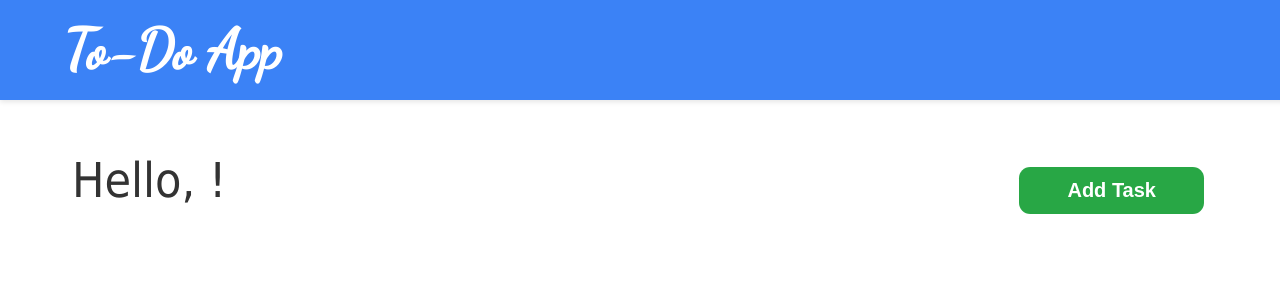
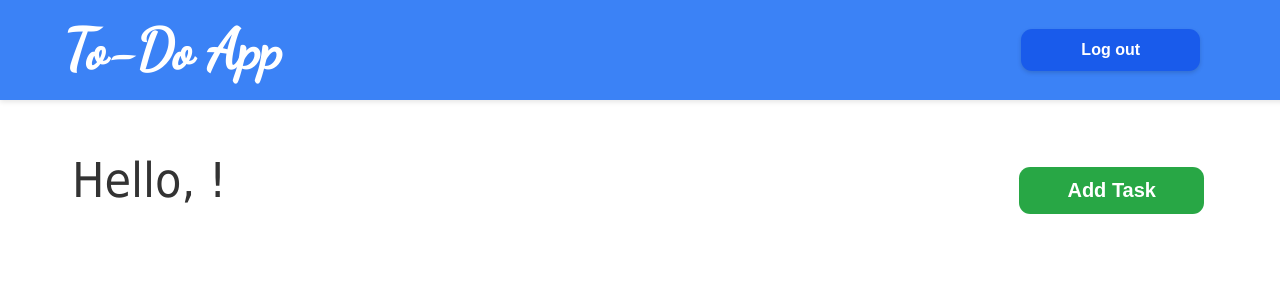
Before and after one commit to eladz96/Todo-list-app, an Angular app in the folder frontend/: page /home in a window 1280 px wide. Shown: the top 300 px of the page. Built offline with nearby package versions, Linux system fonts and the light colour scheme.

Commit message:
logout works

```diff
--- a/frontend/src/app/pages/home/home.component.css
+++ b/frontend/src/app/pages/home/home.component.css
@@ -124,3 +124,21 @@
 .task-menu button:hover {
   background-color: #f0f0f0;
 }
+
+.logout-btn {
+  margin-left: auto;
+  margin-right: 9rem;
+  padding: 0.75rem 3.75rem;
+  background-color: #195beb;
+  color: white;
+  border: none;
+  border-radius: 0.7rem;
+  font-size: 1rem;
+  cursor: pointer;
+  font-weight: bold;
+  box-shadow: 0 2px 4px rgba(0, 0, 0, 0.15);
+}
+
+.logout-btn:hover {
+  background-color: #1e40af;
+}
--- a/frontend/src/app/pages/home/home.component.html
+++ b/frontend/src/app/pages/home/home.component.html
@@ -1,8 +1,13 @@
-<div class="banner">To-Do App</div>
+<div class="banner">
+  To-Do App
+  <button class="logout-btn" (click)="logout()">Log out</button>
+</div>
 
 <div class="greeting-bar">
   <div class="greeting">Hello, {{ userName }}!</div>
-  <button class="add-task-btn" (click)="openTaskPopup()">Add Task</button>
+  <div>
+    <button class="add-task-btn" (click)="openTaskPopup()">Add Task</button>
+  </div>
 </div>
 
 <app-new-task
--- a/frontend/src/app/pages/home/home.component.ts
+++ b/frontend/src/app/pages/home/home.component.ts
@@ -3,6 +3,7 @@ import { HttpClient } from '@angular/common/http';
 import { CommonModule } from '@angular/common';
 import { NewTaskComponent } from '../../components/new-task/new-task.component';
 import { EditTaskComponent } from '../../components/edit-task/edit-task.component';
+import { Router } from '@angular/router';
 
 type TaskPriority = 'high' | 'medium' | 'low';
 
@@ -26,7 +27,7 @@ export class HomeComponent implements OnInit {
   showEditPopup = false;
   editTaskData: any = null;
 
-  constructor(private http: HttpClient) {}
+  constructor(private http: HttpClient, private router: Router) {}
 
   ngOnInit(): void {
     this.userName = localStorage.getItem('userName') || '';
@@ -119,4 +120,10 @@ export class HomeComponent implements OnInit {
       }
     });
   }
+
+  logout(): void {
+    localStorage.removeItem('token');
+    localStorage.removeItem('userName');
+    this.router.navigate(['/']);
+  }
 }
```
